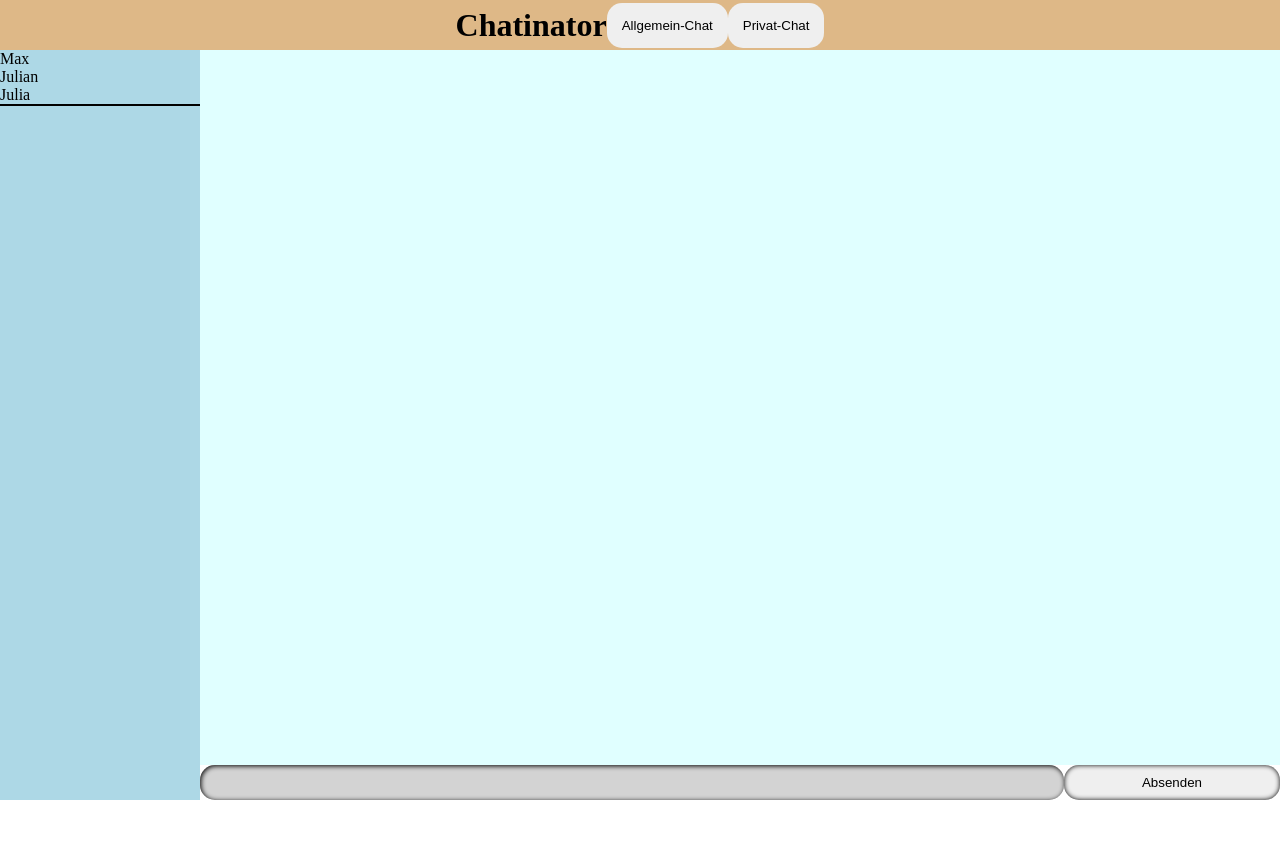
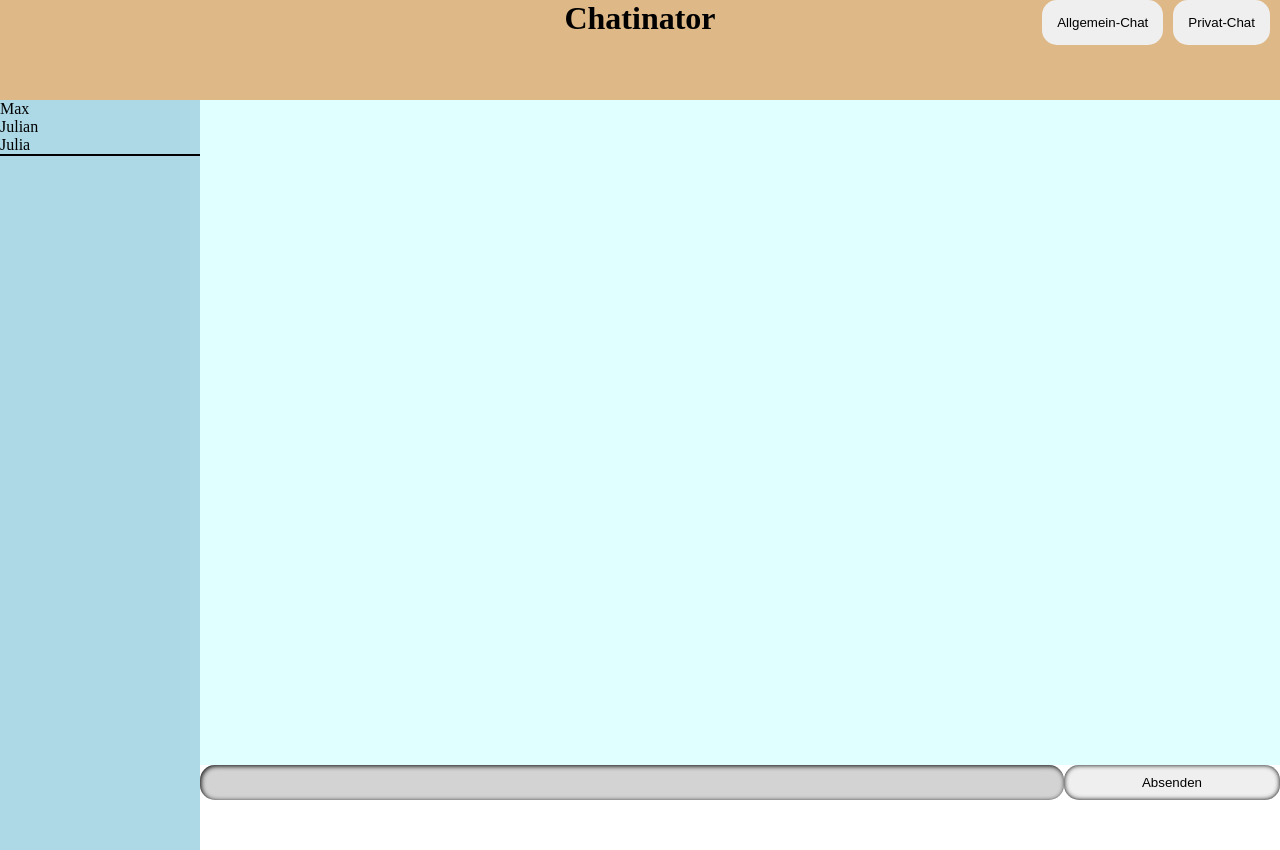
Before and after one commit to ManuelMannhold/ng-chat, an Angular app: page / in a window 1280 px wide. Before the commit the page ends 800 px from the top, so only its background shows below. Built offline with nearby package versions, Linux system fonts and the light colour scheme.

Commit message:
change header height

```diff
--- a/src/app/app.scss
+++ b/src/app/app.scss
@@ -11,21 +11,21 @@ app-header {
     top: 0;
     left: 0;
     right: 0;
-    height: 50px;
+    height: 100px;
 }
 
  app-sidebar {
         position: absolute;
         left: 0;
         width: 200px;
-        top: 50px;
+        top: 100px;
         bottom: 0;
     }
 
 router-outlet {
     width: calc(100% - 200px);
-    height: calc(100vh - 50px);
+    height: calc(100vh - 100px);
     display: flex;
     margin-left: 200px;
-    margin-top: 50px;
+    margin-top: 100px;
 }
--- a/src/app/core/chat/chat-room/chat-room.scss
+++ b/src/app/core/chat/chat-room/chat-room.scss
@@ -35,7 +35,7 @@ form {
 #messages {
     position: absolute;
     bottom: 35px;
-    top: 50px;
+    top: 100px;
     left: 200px;
     right: 0;
     background-color: lightcyan;
--- a/src/app/core/chat/private-chat/private-chat.scss
+++ b/src/app/core/chat/private-chat/private-chat.scss
@@ -35,7 +35,7 @@ form {
 #messages {
     position: absolute;
     bottom: 35px;
-    top: 50px;
+    top: 100px;
     left: 200px;
     right: 0;
     background-color: lightcyan;
--- a/src/app/core/shared/header/header.scss
+++ b/src/app/core/shared/header/header.scss
@@ -1,15 +1,19 @@
 .container{
     display: flex;
     justify-content: center;
-    align-items: center;
     width: 100%;
     background-color: burlywood;
     height: 100%;
+    position: relative;
 }
 
 .links-to-chat {
     display: flex;
     justify-content: space-between;
+    padding-right: 10px;
+    gap: 10px;
+    position: absolute;
+    right: 0;
 
     button {
         border-radius: 15px;
```
